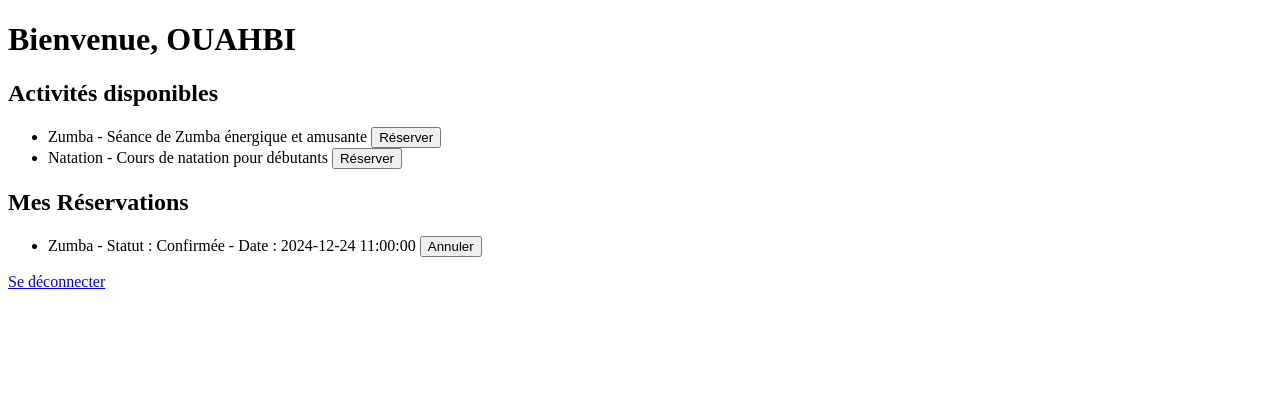
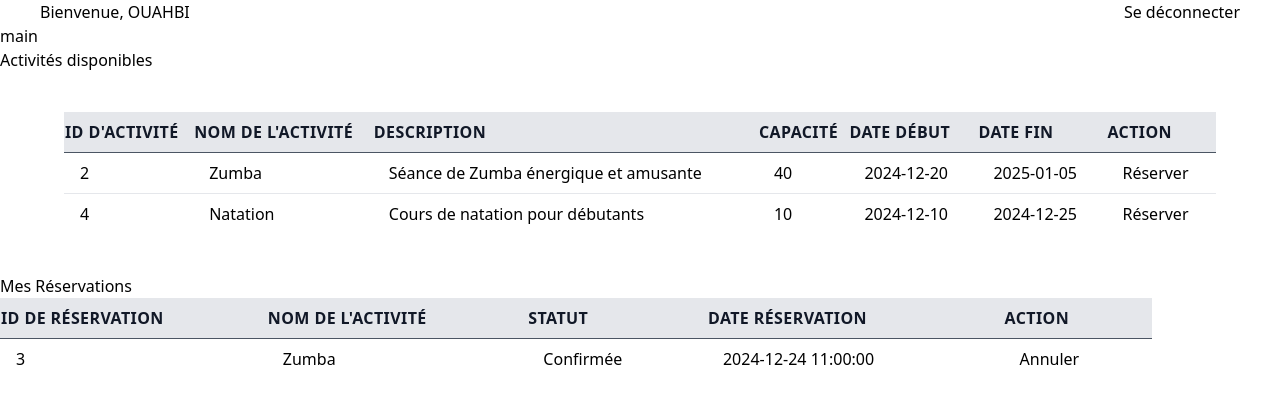
Before and after one commit to nmissi-nadia/ENERGYM, a PHP site: page /ENERGYM/views/membre/dashboard.php in a window 1280 px wide. Shown: the top 404 px of the page. Run offline with PHP 8.4, Linux system fonts and the light colour scheme; a user stored in the database is signed in; data comes from the database, SQL or seed files in the repository; some libraries are stand-ins or nearby versions.

Commit message:
suite travail sur page dasborad Membre

```diff
--- a/views/autmembre.php
+++ b/views/autmembre.php
@@ -87,6 +87,10 @@ if ($_SERVER['REQUEST_METHOD'] === 'POST') {
 <!DOCTYPE html>
 <html>
 <head>
+<meta name="viewport" content="width=device-width, initial-scale=1.0">
+    <meta name="description" content="Rejoignez notre salle de sport et atteignez vos objectifs de fitness. Profitez d'équipements modernes, de cours variés et d'un accompagnement personnalisé pour une expérience sportive unique.">
+<meta name="keywords" content="salle de sport, fitness, musculation, cours collectifs, entraînement personnalisé, équipement sportif, remise en forme, bien-être, coaching sportif, objectifs de fitness">
+
     <title>AUthentification ENERGYM</title>
     <link rel="stylesheet" href="https://cdnjs.cloudflare.com/ajax/libs/font-awesome/4.7.0/css/font-awesome.min.css">
     <link rel="stylesheet" href="../assets/css/userlogin.css">
--- a/views/membre/dashboard.php
+++ b/views/membre/dashboard.php
@@ -17,7 +17,7 @@ $activites = Membre::consulterActivites($pdo);
 $reservations = $membre->afficherReservations($pdo);
 
 $message = '';
-if ($_SERVER['REQUEST_METHOD'] === 'POST') {
+if ($_SERVER['REQUEST_METHOD'] === 'POST' && (isset($_POST['reserver']) || isset($_POST['annuler']))) {
     if (isset($_POST['reserver'])) {
         $message = $membre->reserverActivite($_POST['id_activite'], $pdo);
     } elseif (isset($_POST['annuler'])) {
@@ -30,46 +30,85 @@ if ($_SERVER['REQUEST_METHOD'] === 'POST') {
 <html lang="fr">
 <head>
     <meta charset="UTF-8">
+    <meta name="viewport" content="width=device-width, initial-scale=1.0">
+    <meta name="description" content="Rejoignez notre salle de sport et atteignez vos objectifs de fitness. Profitez d'équipements modernes, de cours variés et d'un accompagnement personnalisé pour une expérience sportive unique.">
+    <meta name="keywords" content="salle de sport, fitness, musculation, cours collectifs, entraînement personnalisé, équipement sportif, remise en forme, bien-être, coaching sportif, objectifs de fitness">
+    <script src="https://cdn.tailwindcss.com"></script>
+    <title>ENERGYM</title>
     <title>Tableau de bord - Membre</title>
 </head>
 <body>
-    <h1>Bienvenue, <?php echo htmlspecialchars($_SESSION['nom']); ?></h1>
+    <header class="flex justify-between mx-10">
+    <h1 >Bienvenue, <?php echo htmlspecialchars($_SESSION['nom']); ?></h1>
+    <a href="../logout.php">Se déconnecter</a>
+    </header>
 
+    main
     <?php if ($message): ?>
         <p style="color: green;"><?php echo htmlspecialchars($message); ?></p>
     <?php endif; ?>
 
     <h2>Activités disponibles</h2>
-    <ul>
+    <table class="w-[90vw] bg-white  justify-self-center my-10">
+        <thead>
+        <tr class="bg-gray-200 text-md font-semibold tracking-wide text-left text-gray-900 bg-gray-100 uppercase border-b border-gray-600">
+                <th class="py-2">ID d'Activité</th>
+                <th>Nom de l'Activité</th>
+                <th>Description</th>
+                <th>Capacité</th>
+                <th>Date début</th>
+                <th>Date Fin</th>
+                <th>Action</th>
+            </tr>
+        </thead>
+        <tbody>
         <?php foreach ($activites as $activite): ?>
-            <li>
-                <?php echo htmlspecialchars($activite['nom_Activité']); ?> -
-                <?php echo htmlspecialchars($activite['description']); ?>
-                <form method="POST" style="display: inline;">
+            <tr class='border-t'>
+                <td class='px-4 py-2'><?php echo htmlspecialchars($activite['id_Activite']); ?></td>
+                <td class='px-4 py-2'><?php echo htmlspecialchars($activite['nom_Activité']); ?></td>
+                <td class='px-4 py-2'><?php echo htmlspecialchars($activite['description']); ?></td>
+                <td class='px-4 py-2'><?php echo htmlspecialchars($activite['capacite']); ?></td>
+                <td class='px-4 py-2'><?php echo $activite['date_debut']; ?></td>
+                <td class='px-4 py-2'><?php echo $activite['date_fin']; ?></td>
+                <td class='px-4 py-2'><form method="POST" style="display: inline;">
                     <input type="hidden" name="id_activite" value="<?php echo $activite['id_Activite']; ?>">
                     <button type="submit" name="reserver">Réserver</button>
-                </form>
-            </li>
+                </form></td>
+            </tr>
         <?php endforeach; ?>
-    </ul>
+        </tbody>
+    </table>
+    <h2>Mes Réservations</h2>
 
-    <h2>Mes Réservations</h2>
-    <ul>
+    <table class="w-[90vw] bg-white">
+        <thead>
+        <tr class="bg-gray-200 text-md font-semibold tracking-wide text-left text-gray-900 bg-gray-100 uppercase border-b border-gray-600">
+                <th class="py-2">ID de Réservation</th>
+                <th>Nom de l'Activité</th>
+                <th>Statut</th>
+                <th>Date Réservation</th>
+                <th>Action</th>
+            </tr>
+        </thead>
+        <tbody>
         <?php foreach ($reservations as $reservation): ?>
-            <li>
-                <?php echo htmlspecialchars($reservation['nom_Activité']); ?> -
-                Statut : <?php echo htmlspecialchars($reservation['statut']); ?> -
-                Date : <?php echo htmlspecialchars($reservation['date_reservation']); ?>
+            <tr class='border-t'>
+                <td class='px-4 py-2'><?php echo htmlspecialchars($reservation['id_reservation']); ?></td>
+                <td class='px-4 py-2'><?php echo htmlspecialchars($reservation['nom_Activité']); ?></td>
+                <td class='px-4 py-2'><?php echo htmlspecialchars($reservation['statut']); ?> </td>
+                <td class='px-4 py-2'><?php echo htmlspecialchars($reservation['date_reservation']); ?></td>
+                <td class='px-4 py-2'>
                     <?php if ($reservation['statut'] === 'Confirmée'): ?>
                         <form method="POST" style="display: inline;">
                             <input type="hidden" name="id_reservation" value="<?php echo $reservation['id_reservation']; ?>">
                             <button type="submit" name="annuler">Annuler</button>
                         </form>
                     <?php endif; ?>
-            </li>
+                </td>
+            </tr>
         <?php endforeach; ?>
-    </ul>
+        </tbody>
+    </table>
 
-    <a href="logout.php">Se déconnecter</a>
 </body>
 </html>
```
Also changed, not shown: views/index.php (+5 -5 lines). Lines whose indentation alone changed are shown as unchanged.
